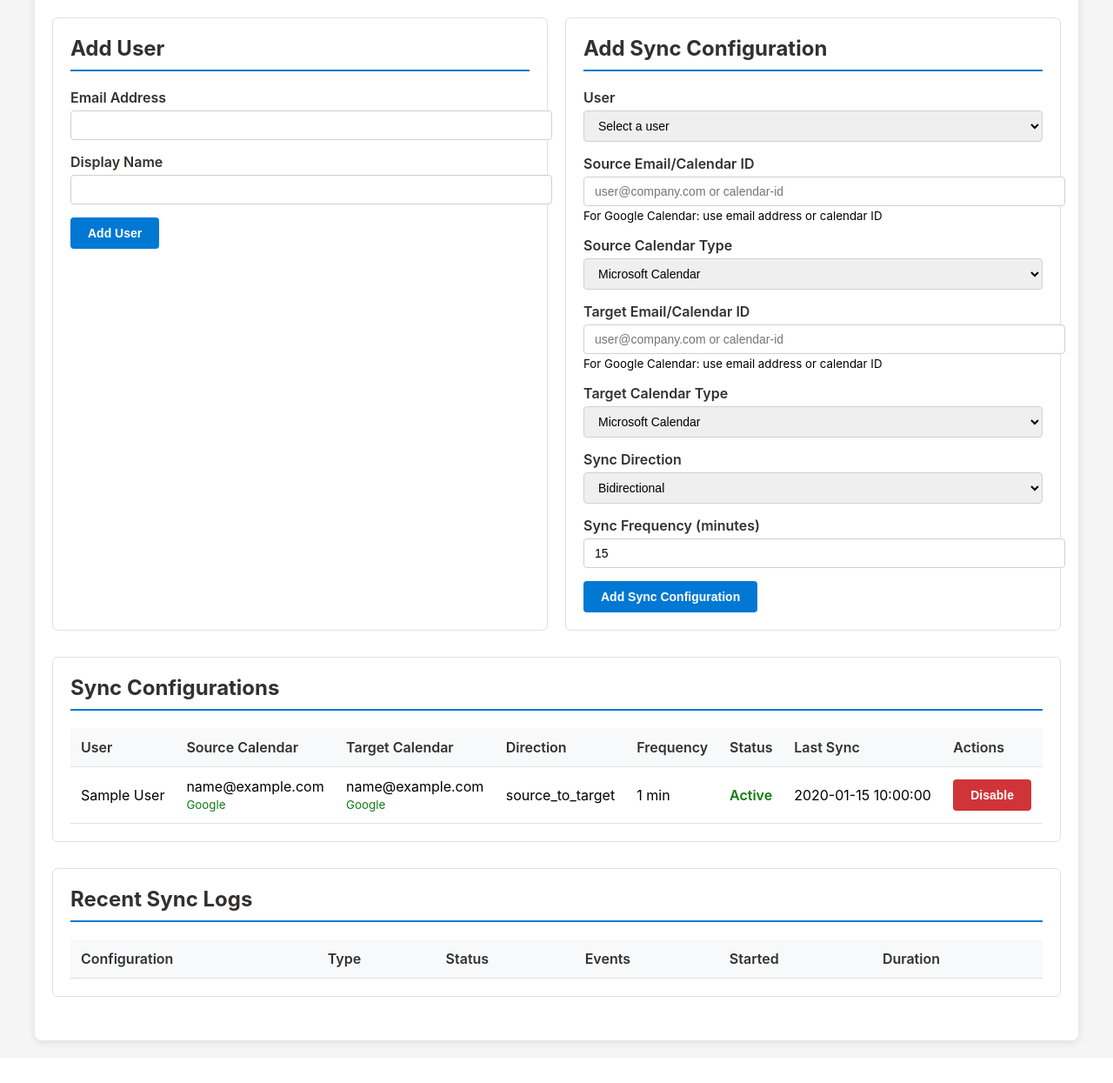
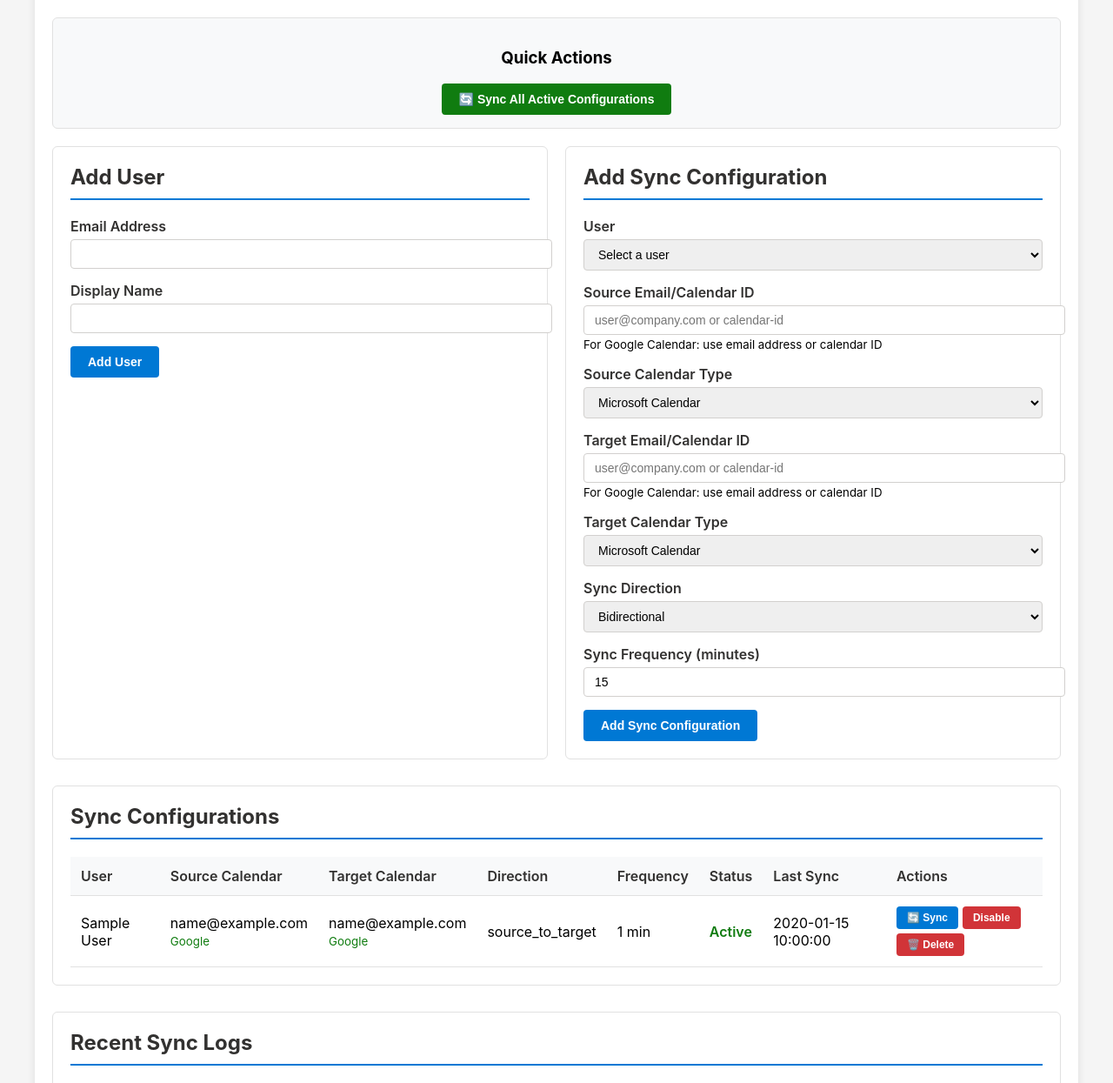
Before and after one commit to hands-on-leipzig/cal-sync, a PHP site: page / in a window 1280 px wide. Shown: the part 178-1423 px from the top of the page at 87% size. Before the commit the page ends 1382 px from the top, so only its background shows below. Run offline with PHP 8.4, Linux system fonts and the light colour scheme; tables that the repository leaves empty hold one stand-in row (values such as "Sample post"); data that the repository does not hold is empty.

Commit message:
add buttons

```diff
--- a/web/index.php
+++ b/web/index.php
@@ -59,6 +59,52 @@
                     $success = 'Sync configuration updated successfully';
                 } catch (Exception $e) {
                     $error = 'Failed to update sync configuration: ' . $e->getMessage();
+                }
+                break;
+
+            case 'sync_now':
+                try {
+                    require_once __DIR__ . '/../src/CalendarSyncService.php';
+                    $syncService = new CalendarSyncService();
+
+                    $config = $db->fetchOne('SELECT * FROM sync_configurations WHERE id = ?', [$_POST['config_id']]);
+                    if (!$config) {
+                        throw new Exception('Sync configuration not found');
+                    }
+
+                    $syncService->syncConfiguration($config);
+                    $success = 'Sync completed successfully';
+                } catch (Exception $e) {
+                    $error = 'Sync failed: ' . $e->getMessage();
+                }
+                break;
+
+            case 'delete_sync_config':
+                try {
+                    // First delete all related calendar events
+                    $db->query('DELETE FROM calendar_events WHERE sync_config_id = ?', [$_POST['config_id']]);
+
+                    // Then delete sync logs
+                    $db->query('DELETE FROM sync_logs WHERE sync_config_id = ?', [$_POST['config_id']]);
+
+                    // Finally delete the configuration
+                    $db->query('DELETE FROM sync_configurations WHERE id = ?', [$_POST['config_id']]);
+
+                    $success = 'Sync configuration deleted successfully';
+                } catch (Exception $e) {
+                    $error = 'Failed to delete sync configuration: ' . $e->getMessage();
+                }
+                break;
+
+            case 'sync_all':
+                try {
+                    require_once __DIR__ . '/../src/CalendarSyncService.php';
+                    $syncService = new CalendarSyncService();
+
+                    $syncService->syncAll();
+                    $success = 'All active configurations synced successfully';
+                } catch (Exception $e) {
+                    $error = 'Sync all failed: ' . $e->getMessage();
                 }
                 break;
         }
@@ -170,6 +216,24 @@
         .btn-success:hover {
             background: #0e6b0e;
         }
+        .btn-small {
+            padding: 6px 12px;
+            font-size: 12px;
+        }
+        .action-buttons {
+            display: flex;
+            gap: 5px;
+            flex-wrap: wrap;
+            align-items: center;
+        }
+        .sync-all-section {
+            background: #f8f9fa;
+            border: 1px solid #e1e1e1;
+            border-radius: 6px;
+            padding: 15px;
+            margin-bottom: 20px;
+            text-align: center;
+        }
         .alert {
             padding: 12px 16px;
             border-radius: 4px;
@@ -241,6 +305,16 @@
             <?php if (isset($error)): ?>
                 <div class="alert alert-error"><?= htmlspecialchars($error) ?></div>
             <?php endif; ?>
+
+            <div class="sync-all-section">
+                <h3>Quick Actions</h3>
+                <form method="POST" style="display: inline;">
+                    <input type="hidden" name="action" value="sync_all">
+                    <button type="submit" class="btn btn-success" onclick="return confirm('This will sync all active configurations. Continue?')">
+                        🔄 Sync All Active Configurations
+                    </button>
+                </form>
+            </div>
 
             <div class="grid">
                 <div class="section">
@@ -353,14 +427,32 @@
                                 </td>
                                 <td><?= $config['last_sync_at'] ? date('Y-m-d H:i:s', strtotime($config['last_sync_at'])) : 'Never' ?></td>
                                 <td>
+                                    <div class="action-buttons">
+                                        <form method="POST" style="display: inline;">
+                                            <input type="hidden" name="action" value="sync_now">
+                                            <input type="hidden" name="config_id" value="<?= $config['id'] ?>">
+                                            <button type="submit" class="btn btn-small" title="Sync Now">
+                                                🔄 Sync
+                                            </button>
+                                        </form>
+
                                         <form method="POST" style="display: inline;">
                                             <input type="hidden" name="action" value="toggle_sync_config">
                                             <input type="hidden" name="config_id" value="<?= $config['id'] ?>">
                                             <input type="hidden" name="is_active" value="<?= $config['is_active'] ? 0 : 1 ?>">
-                                        <button type="submit" class="btn <?= $config['is_active'] ? 'btn-danger' : 'btn-success' ?>">
+                                            <button type="submit" class="btn btn-small <?= $config['is_active'] ? 'btn-danger' : 'btn-success' ?>">
                                                 <?= $config['is_active'] ? 'Disable' : 'Enable' ?>
                                             </button>
                                         </form>
+
+                                        <form method="POST" style="display: inline;" onsubmit="return confirm('Are you sure you want to delete this sync configuration? This will also delete all related events and logs.')">
+                                            <input type="hidden" name="action" value="delete_sync_config">
+                                            <input type="hidden" name="config_id" value="<?= $config['id'] ?>">
+                                            <button type="submit" class="btn btn-small btn-danger" title="Delete Configuration">
+                                                🗑️ Delete
+                                            </button>
+                                        </form>
+                                    </div>
                                 </td>
                             </tr>
                         <?php endforeach; ?>
```
Lines whose indentation alone changed are shown as unchanged.
